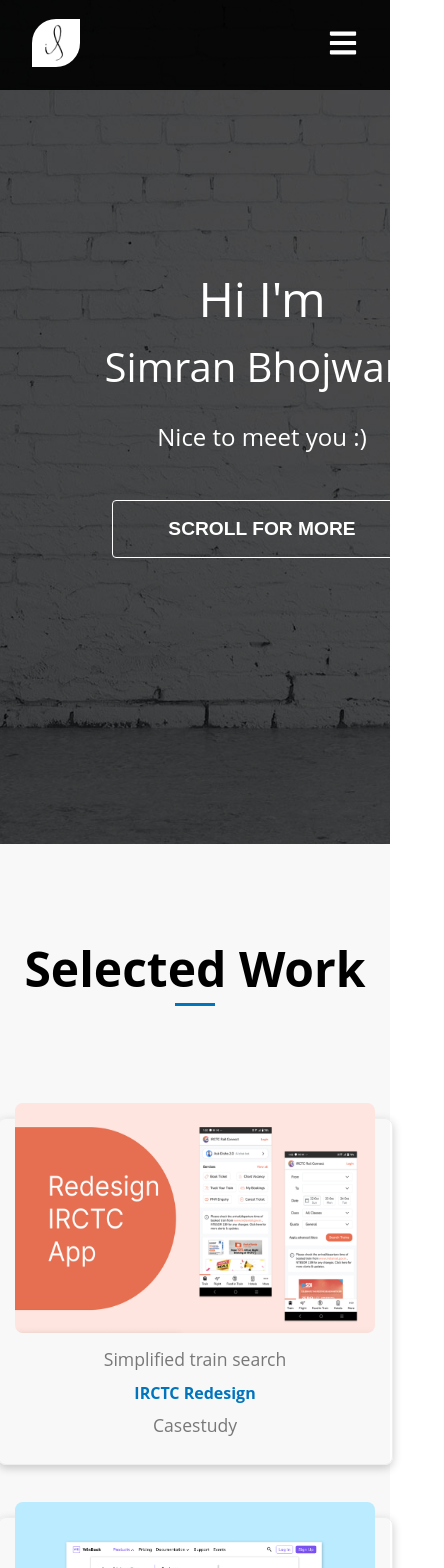
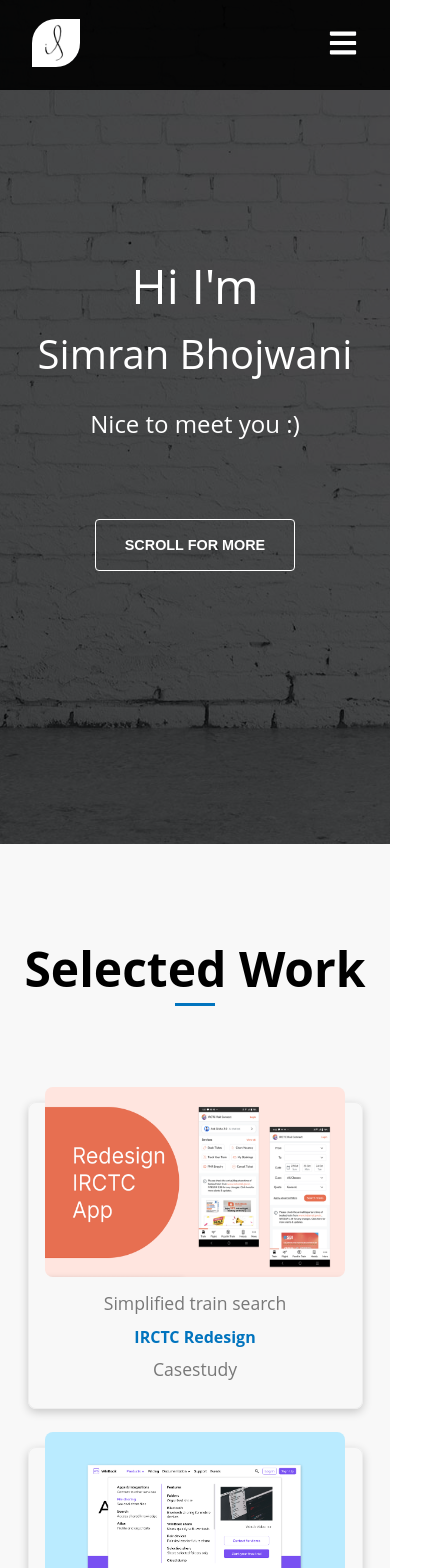
Before and after one commit to SimranBhojwani/itssimran, a React (Create React App) app in the folder app/: page / in a window 390 px wide. Shown: the top 1568 px of the page, 444 px wide, since content can reach past the window. Built offline with nearby package versions, Linux system fonts and the light colour scheme.

Commit message:
mobile responsive fixes

```diff
--- a/app/src/components/About.css
+++ b/app/src/components/About.css
@@ -24,7 +24,7 @@
 }
 
 .about p {
-    font-size: 1.4rem;
+    font-size: 1.2rem;
     margin-top: 3rem;
     color: #555;
 }
@@ -80,8 +80,8 @@
     }
 
     .about .container img {
-        padding: 0rem;
-        width: 50vw;
+        padding-top: 1rem;
+        width: 60vw;
         margin: auto;
     }
 
--- a/app/src/components/Contact.css
+++ b/app/src/components/Contact.css
@@ -29,6 +29,7 @@
 .contact .col-1 p:first-of-type {
     font-size: 1.4rem;
     margin: 1rem;
+    text-align: center;
 }
 
 .contact .col-2 p:nth-child(1) {
@@ -73,4 +74,19 @@
     .contact .col-1 h2 {
         font-size: 2rem;
     }
+
+    .contact .col-2 p {
+        margin: 2rem 0;
+    }
+
 }
+
+@media screen and (max-width:480px) {
+    .contact {
+        padding: 2.4rem 0 1.5rem 0;
+    }
+
+    .contact .col-2 p {
+        margin: 1rem 0;
+    }
+}
--- a/app/src/components/Hero.css
+++ b/app/src/components/Hero.css
@@ -100,3 +100,18 @@
         margin: 2rem;
     }
 }
+
+@media screen and (max-width:480px) {
+
+    .hero .content {
+        padding: 0;
+    }
+
+    .hero .button {
+        width: 200px;
+    }
+    .hero .button {
+       font-size: 0.9rem;
+       margin-top: 4rem;
+    }
+}
--- a/app/src/components/Hero.js
+++ b/app/src/components/Hero.js
@@ -9,7 +9,7 @@
         <div className='content'>
         <img src={simran} alt='Simran Bhojwani Profile'/>
             <div className='col-1'>
-            <p> Hi I'm</p>
+              <p> Hi I'm</p>
               <p>Simran Bhojwani</p>
               <p>Nice to meet you :) </p>
               <Link to="work" spy={true} smooth={true} offset={-100} duration={500}><button className='button'>Scroll for more</button></Link>
--- a/app/src/components/Work.css
+++ b/app/src/components/Work.css
@@ -72,11 +72,25 @@
 
     .work .container .content {
         grid-template-columns: 1fr;
-
+        grid-gap: 2.4rem;
     }
 
     .work .card {
         max-width: 100%;
-        margin: 1rem;
+        margin: auto;
     }
 }
+
+@media screen and (max-width:480px) {
+
+    .work .card {
+        width: 335px;
+    }
+
+
+    .work img {
+        width: 300px;
+        height: 190px;
+    }
+
+}
```
